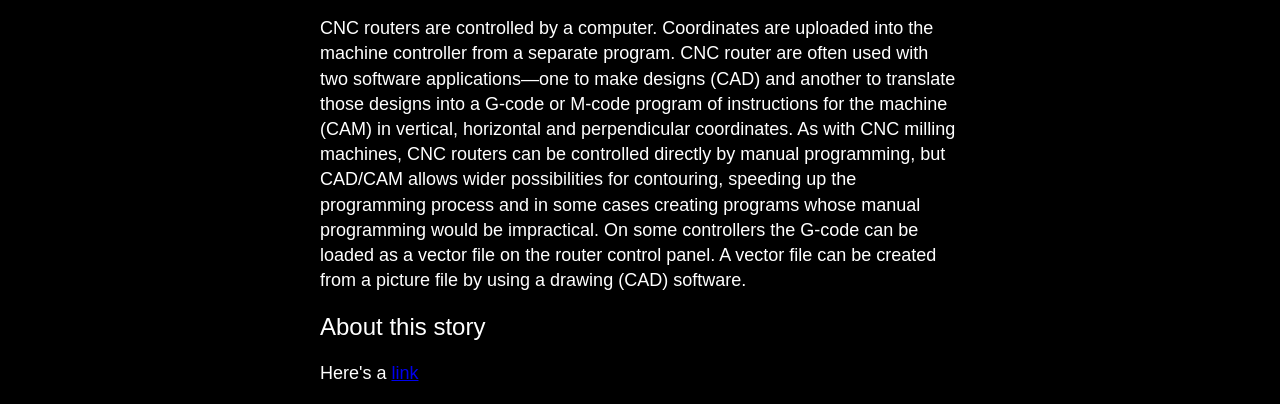
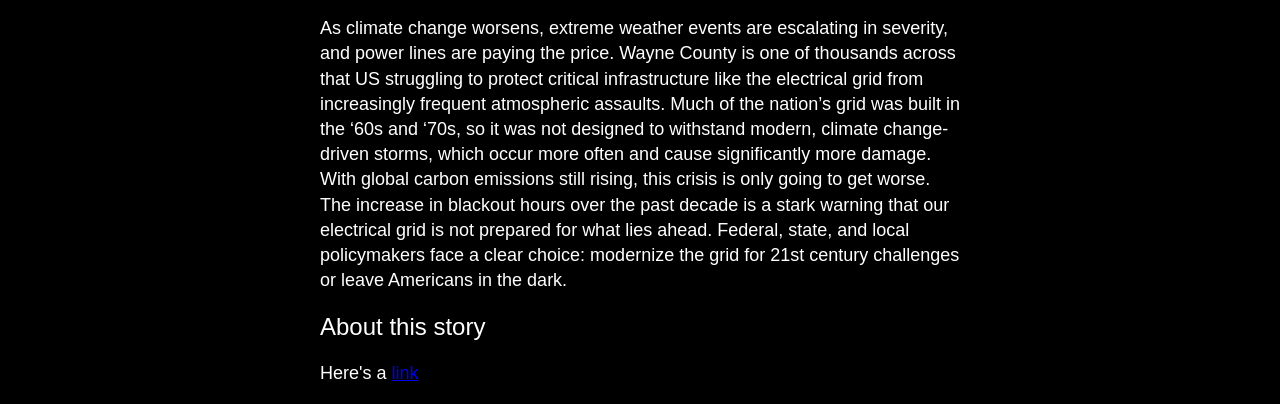
Before and after one commit to avawardbu/avawardbu.github.io, a plain HTML site: page Blackout/index.html in a window 1280 px wide. Shown: the part 3603-4007 px from the top of the page. Drawn offline with nearby package versions, Linux system fonts and the light colour scheme; a web font is replaced by a local one.

Commit message:
Fixed Graphic

```diff
--- a/Blackout/index.html
+++ b/Blackout/index.html
@@ -34,8 +34,8 @@
             <b> </b>
             <p>The data is clear: the US has a serious power outage problem. In order to understand <i>why</i> blackouts are on the rise, we can zoom in on the county that experienced more hours of power outages in 2023 than anywhere else in the country: Wayne County, Michigan. 2023 was a whirlwind year for Wayne County homeowners (quite literally - the region endured multiple severe tornadoes). The region experienced 39,385,729 hours of power failures, including four major blackouts that impacted hundreds of thousands of households for multiple days in a row.</p>
             <img id = "Timeline" src = "Images/LASTTIMELINE.png">
-        <p> CNC routers are controlled by a computer. Coordinates are uploaded into the machine controller from a separate program. CNC router are often used with two software applications—one to make designs (CAD) and another to translate those designs into a G-code or M-code program of instructions for the machine (CAM) in vertical, horizontal and perpendicular coordinates. As with CNC milling machines, CNC routers can be controlled directly by manual programming, but CAD/CAM allows wider possibilities for contouring, speeding up the programming process and in some cases creating programs whose manual programming would be impractical. On some controllers the G-code can be loaded as a vector file on the router control panel. A vector file can be created from a picture file by using a drawing (CAD) software.</p>
-        <h2>About this story</h2>
+            <p>As climate change worsens, extreme weather events are escalating in severity, and power lines are paying the price. Wayne County is one of thousands across that US struggling to protect critical infrastructure like the electrical grid from increasingly frequent atmospheric assaults. Much of the nation’s grid was built in the ‘60s and ‘70s, so it was not designed to withstand modern, climate change-driven storms, which occur more often and cause significantly more damage. With global carbon emissions still rising, this crisis is only going to get worse. The increase in blackout hours over the past decade is a stark warning that our electrical grid is not prepared for what lies ahead. Federal, state, and local policymakers face a clear choice: modernize the grid for 21st century challenges or leave Americans in the dark.</p>
+            <h2>About this story</h2>
         <p> Here's a <a href="https://www.brown.edu/">link</a></p>
     </body>
 </html>
```
Also changed, not shown: Blackout/Images/LASTTIMELINE.png.
